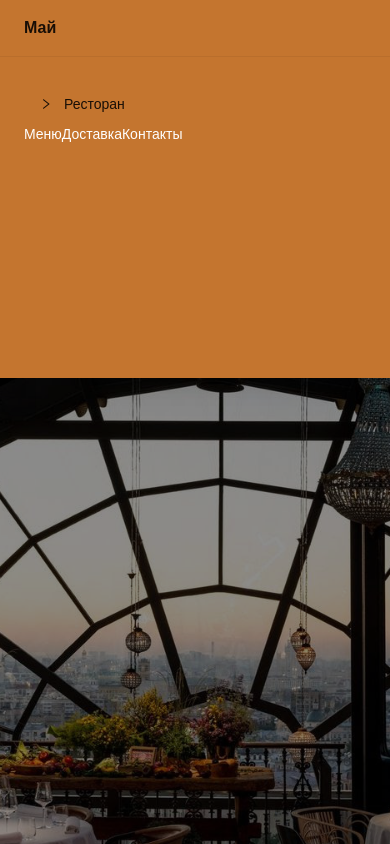
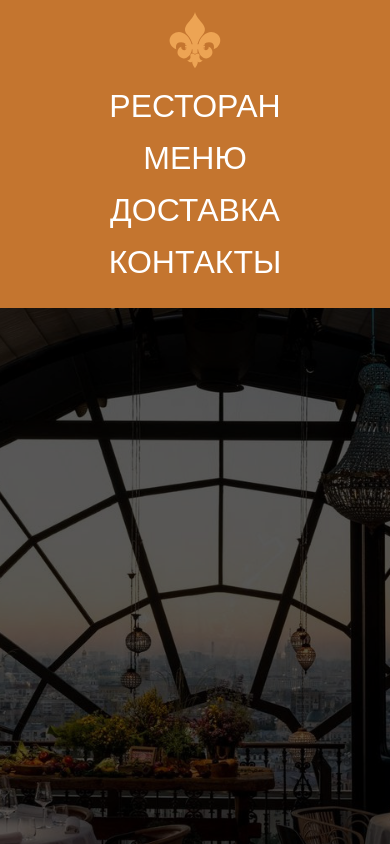
Before and after one commit to Platon61633/project, a React (Create React App) app: page / in a window 390 px wide. Both pictures are taken after a click on the picture 350 px from the left and 46 px from the top of the page. Shown: the top 844 px of the page. Built offline with nearby package versions, Linux system fonts and the light colour scheme; a web font is replaced by a local one.

Commit message:
collapse and dropdown

```diff
--- a/package.json
+++ b/package.json
@@ -6,10 +6,10 @@
     "@testing-library/jest-dom": "^5.17.0",
     "@testing-library/react": "^13.4.0",
     "@testing-library/user-event": "^13.5.0",
-    "antd": "^5.9.2",
     "axios": "^1.4.0",
     "react": "^18.2.0",
     "react-dom": "^18.2.0",
+    "react-responsive": "^9.0.2",
     "react-router-dom": "^6.14.2",
     "react-scripts": "5.0.1",
     "web-vitals": "^2.1.4"
--- a/src/CSS/body.css
+++ b/src/CSS/body.css
@@ -2,7 +2,7 @@
     display: flex;
     justify-content: space-around;
     font-size: 2em;
-    background-color: rgb(196, 117, 47);
+    background-color:  var(--color);
     align-items: center;
     padding: 0 20%;
 }
@@ -12,7 +12,7 @@
     grid-template-columns: 1fr 1fr 1fr;
     align-content: center;
     height: 92px;
-    background-color: rgb(196, 117, 47);
+    background-color:  var(--color);
 }
 
 .logo-mobile{
@@ -90,6 +90,51 @@
 } */
 
 
+.collapse{
+    text-transform: uppercase;
+    position: fixed;
+    top: 0;
+    width: 100%;
+    height: 100%;
+    font-size: 2em;
+    color: white;
+    background-color: rgba(0, 0, 0, 0.651);
+    z-index: 2;
+}
+
+.collapse-act{
+    display: flex;
+    flex-direction: column;
+    gap: 20px;
+    align-items: center;
+    background-color: var(--color);
+    padding: 10px 0 30px;
+}
+
+.dropdown{
+    display: flex;
+    flex-direction: column;
+    align-items: center;
+    color:  var(--color);
+    gap: 20px;
+    padding: 30px 20px;
+    border-radius: 20%;
+    background-color: white;
+    animation: collapse 3s;
+}
+
+@keyframes collapse{
+        0% {
+           opacity: 0;
+           transform: translateY(-20px);
+        }
+        100% {
+           opacity: 1;
+           transform: translateY(0);
+        }
+     }
+
+
 
 
 .panel{
@@ -139,7 +184,7 @@
     display: block;
     position: absolute;
     border-radius: 10%;
-    color: rgb(196, 117, 47);
+    color:  var(--color);
     font-size: 11px;
     transform: translate(30px,-50px);
     padding: 5px;
--- a/src/CSS/global/index.css
+++ b/src/CSS/global/index.css
@@ -1,5 +1,11 @@
 /* @import url('https://fonts.googleapis.com/css2?family=Ysabeau+Infant:ital,wght@1,500&display=swap'); */
 @import url('https://fonts.googleapis.com/css2?family=Ysabeau+Infant:wght@500&display=swap');
+
+
+:root{
+    --color: rgb(196, 117, 47);
+}
+
 
 img{
     background-position: center center;
@@ -14,6 +20,10 @@ img{
 }
 .w{
     color: white;
+    text-decoration: none;
+}
+.c{
+    color: var(--color);
     text-decoration: none;
 }
 .textDN{
--- a/src/components/navbar.jsx
+++ b/src/components/navbar.jsx
@@ -12,20 +12,20 @@ import Menu from './menu';
 import Kitcheny from './kitchen';
 import Special from './special';
 import MediaQuery from 'react-responsive';
-import { Collapse, Drawer } from 'antd';
+// import { Collapse, Drawer } from 'antd';
 
 const NavBar = () => {
 
     const [PanelDesktop, SetPanelDesktop] = useState({onMouseOvery: null, div: [{title: 'Добро пожаловать в ресторан Май', Link:'/'}]})
 
-    const resetPanel = (e) =>{
-        e.preventDefault()
+    const resetPanel = () =>{
+        // e.preventDefault()
         SetPanelDesktop({onMouseOvery: null, div: [{title: 'Добро пожаловать в ресторан Май', Link:'/'}]})
     }
 
 
-    const resto = (e) =>{
-        e.preventDefault()
+    const resto = () =>{
+        // e.preventDefault()
         SetPanelDesktop({
             onMouseOvery: resto,
             div: [{title: 'О ресторане', LinkTo: '/restoraunt'}, {title: 'Полезное', LinkTo: '/useful'}]
@@ -51,30 +51,32 @@ const NavBar = () => {
 // ----------------------------------------------------------------------------
     const [open, setOpen] = useState(false);
 
-  const showDrawer = () => {
-    setOpen(true);
-  };
+//   const showDrawer = () => {
+//     setOpen(true);
+//   };
 
-  const onClose = () => {
-    setOpen(false);
-  };
+//   const ()=>setOpen(false) = () => {
+//     setOpen(false);
+//   };
 
-  const items = [
-    {
-      key: '1',
-      label: 'Ресторан',
-      children: <span ><Link to='/restoraunt' onClick={onClose} className='w'>
-      О ресторане
-    </Link>
-    <hr/>
-    <Link to='/useful' onClick={onClose} className='w'>
-      Полезное
-    </Link>
-    </span>
-    ,
-    }
-  ];
+//   const items = [
+//     {
+//       key: '1',
+//       label: 'Ресторан',
+//       children: <span ><Link to='/restoraunt' onClick={()=>setOpen(false)} className='w'>
+//       О ресторане
+//     </Link>
+//     <hr/>
+//     <Link to='/useful' onClick={()=>setOpen(false)} className='w'>
+//       Полезное
+//     </Link>
+//     </span>
+//     ,
+//     }
+//   ];
 
+const [CollapseResto, SetCollapseResto] = useState(false)
+const [CollapseMenu, SetCollapseMenu] = useState(false)
 
     return(
 
@@ -113,17 +115,52 @@ const NavBar = () => {
                         <img src={logo} width={60} alt="logo" />
                         <span>Май</span>
                     </Link>
-                    <img src={menuLines} onClick={showDrawer} width={80} alt="" />
+                    <img src={menuLines} onClick={()=>setOpen(true)} width={80} alt="" />
                 </nav>
             </MediaQuery>
 
-      <Drawer style={{backgroundColor: 'rgb(196, 117, 47)' }} className='drawer' title="Май" placement="top" closable={false} getContainer={false} onClose={onClose} open={open}>
+      {/* <Drawer style={{backgroundColor: 'rgb(196, 117, 47)' }} className='drawer' title="Май" placement="top" closable={false} getContainer={false} ()=>setOpen(false)={()=>setOpen(false)} open={open}>
 
-                        <Collapse items={items} ghost={true}/>
-                    <Link className='w' to='/menu' onClick={onClose}>Меню</Link>
-                    <Link className='w' href='' onClick={onClose}>Доставка</Link>
-                    <Link className='w' to='/contacts' onClick={onClose}>Контакты</Link>
-      </Drawer>
+                        <Collapse items={items} ghost={true}/> */}
+                    {open?
+                    <div className="collapse" onClick={()=>setOpen(false)}>
+                        <div className="collapse-act" onClick={(e)=>e.stopPropagation()}>
+                            <img src={logo} width={60} alt="logo" />
+                            <div onClick={()=>{
+                            SetCollapseResto(CollapseResto?false:true)
+                            SetCollapseMenu(false)
+                            resto()}}>
+                            Ресторан
+                            </div>
+                            {CollapseResto?
+                            <div className='dropdown'>
+                                {PanelDesktop.div.map(e=>
+                                    <Link className='c' onClick={()=>setOpen(false)} to={e.LinkTo}>{e.title}</Link>)}
+                            </div>:
+                            <></>}
+                            <div onClick={(e)=>{
+                            SetCollapseMenu(CollapseMenu?false:true)
+                            SetCollapseResto(false)
+                            menu(e)}}>
+                            Меню
+                            </div>
+                            {CollapseMenu?
+                            <div className='dropdown'>
+                                {PanelDesktop.div.map(e=>
+                                    <Link className='c' to={e.LinkTo} onClick={()=>{
+                                        setOpen(false)
+                                        SetKitchen(e.Oclick)
+                                    }}>{e.title}</Link>)}
+                            </div>:
+                            <></>}
+                            {/* <Link className='w' to='/menu' onClick={()=>setOpen(false)}>Меню</Link> */}
+                            <Link className='w' href='' onClick={()=>setOpen(false)}>Доставка</Link>
+                            <Link className='w' to='/contacts' onClick={()=>{setOpen(false)}}>Контакты</Link>
+                        </div>
+                    </div>
+                    :
+                    <></>}
+      {/* </Drawer> */}
 
 
 
```
Also changed, not shown: 1 other file (tests, documents, lock files or other folders).
